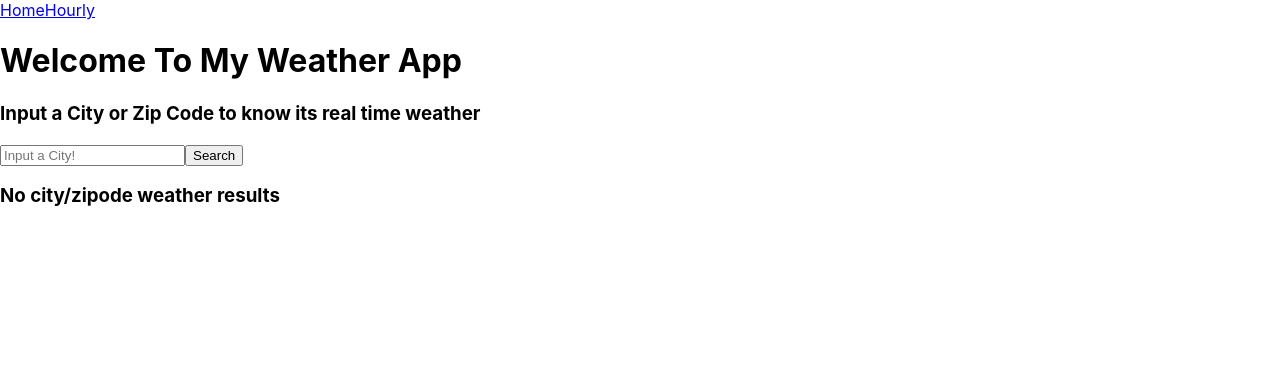
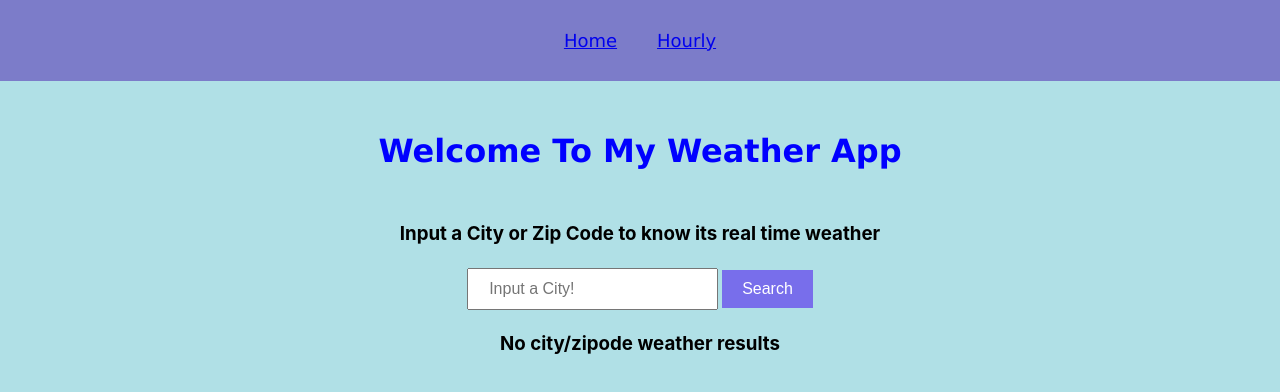
Before and after one commit to marmar897/weather_app, a React (Create React App) app: page / in a window 1280 px wide. Shown: the top 392 px of the page. Built offline with nearby package versions, Linux system fonts and the light colour scheme.

Commit message:
added styling and tyring to send props to component on another page

```diff
--- a/src/App.css
+++ /dev/null
@@ -1,38 +0,0 @@
-.App {
-  text-align: center;
-}
-
-.App-logo {
-  height: 40vmin;
-  pointer-events: none;
-}
-
-@media (prefers-reduced-motion: no-preference) {
-  .App-logo {
-    animation: App-logo-spin infinite 20s linear;
-  }
-}
-
-.App-header {
-  background-color: #282c34;
-  min-height: 100vh;
-  display: flex;
-  flex-direction: column;
-  align-items: center;
-  justify-content: center;
-  font-size: calc(10px + 2vmin);
-  color: white;
-}
-
-.App-link {
-  color: #61dafb;
-}
-
-@keyframes App-logo-spin {
-  from {
-    transform: rotate(0deg);
-  }
-  to {
-    transform: rotate(360deg);
-  }
-}
--- a/src/components/Home.js
+++ b/src/components/Home.js
@@ -17,8 +17,6 @@ function Homepage(){
 
        </div>
        </div>
-
     );
-
 }
 export default Homepage;
--- a/src/components/HourlyWeather.js
+++ b/src/components/HourlyWeather.js
@@ -1,12 +1,19 @@
 import SearchField from "./SearchField";
+import WeatherCard from "./WeatherCard";
 
-function HourlyWeather(){
+function HourlyWeather(props){
+    console.log(this.props);
     return(
+
         <div>
         <h1>Welcome To My Weather App</h1>
         <div >
-            <h2> Get Hourly Weather Reports on the city you want</h2>
-            <SearchField/>
+
+
+            {/* <h1>Here is the hourly weather for {this.props.weather.name}</h1> */}
+
+            {/* <h2> Get Hourly Weather Reports on the city you want</h2>
+            <SearchField/> */}
              {/* <WeatherCard/>  */}
             {/* <Container/> */}
 
--- a/src/components/SearchField.js
+++ b/src/components/SearchField.js
@@ -1,5 +1,6 @@
 import React, { Component } from 'react';
 import WeatherCard from './WeatherCard';
+import {Link, Redirect } from "react-router-dom";
 
 class SearchField extends Component{
     constructor(){
@@ -38,18 +39,29 @@ class SearchField extends Component{
         // };
     }
 
+    handleClick = () => {
+
+    }
+
 
     render(){
-        // let err;
-        // if (err){
-        //    return(
-        //     <div> { err.message } </div>
-        //    )
-        // }
         let foundReport;
         if(this.state.found){
             foundReport = <div> <WeatherCard weather={this.state.weatherReport}/>
-            <button> Click to see hourly weather!</button>
+             {/* <Redirect to={ {
+                 pathname: '/HourlyWeather',
+                 state: {this.state.weatherReport}
+                 <button>Click to see hourly weather!</button>
+               }}  /> */}
+               {/* <button onClick={handleClick}>Click to see hourly weather!</button> */}
+               <Link
+                    to = {{
+                        pathname: './HourlyWeather',
+                        state: {
+                            props: this.state.weatherReport}
+                    }}>
+                        <button>Checkout Hourly Weather in this City!</button>
+               </Link>
             </div>
             console.log("its been found")
         }
@@ -66,7 +78,6 @@ class SearchField extends Component{
             </div>
         )
     }
-
 }
 
 export default SearchField;
--- a/src/components/weatherCard.js
+++ b/src/components/weatherCard.js
@@ -19,7 +19,7 @@ class WeatherCard extends Component{
         return(
             <div className="weatherCard">
                 <p>City: {this.props.weather.name}</p>
-                <img src = {`http://openweathermap.org/img/w/${this.props.weather.weather[0].icon}.png`}/>
+                <img id ="icon" src = {`http://openweathermap.org/img/w/${this.props.weather.weather[0].icon}.png`}/>
                 <p>High Tempurature: {this.props.weather.main.temp_max}</p>
                 <p>Low Tempurature: {this.props.weather.main.temp_min}</p>
                 <p>Weather Currently: {this.props.weather.weather[0].main}</p>
--- /dev/null
+++ b/src/style.css
@@ -0,0 +1,68 @@
+body {
+    background-color: powderblue;
+    text-align: center;
+  }
+ h1 {
+    color: blue;
+    font-family: verdana;
+    text-align: center;
+    padding: 30px;
+  }
+ h2 {
+    font-family: courier;
+    text-align: center;
+  }
+  p {
+    color: red;
+    font-weight:bolder;
+    font-family: courier;
+    text-align: center;
+    padding: 20px;
+  }
+
+.navigationMenu {
+    background-color: rgb(124, 124, 201);
+    padding: 30px;
+}
+.navigationItems {
+    font-family: verdana;
+    padding: 20px;
+    font-size: large;
+}
+
+.navigationItems:hover {
+    color:cornflowerblue;
+}
+.navigationItems:active{
+    color:darkcyan;
+}
+#icon {
+    width: 150px;
+    height: 150px ;
+}
+
+.weatherCard{
+    border-style:double rgb(56, 67, 106) ;
+    border: rgb(56, 67, 106);
+}
+button {
+    background-color: #786eeb;
+    border: none;
+    color: white;
+    padding: 10px 20px;
+    text-align: center;
+    text-decoration: none;
+    display: inline-block;
+    font-size: 16px;
+    margin: 4px 2px;
+    cursor: pointer;
+}
+button:hover{
+    background-color: #a09ae4;
+}
+
+input {
+    padding: 10px 20px;
+    font-size: 16px;
+    margin: 4px 2px;
+}
```
Also changed, not shown: src/App.js (+1 -8 lines).
